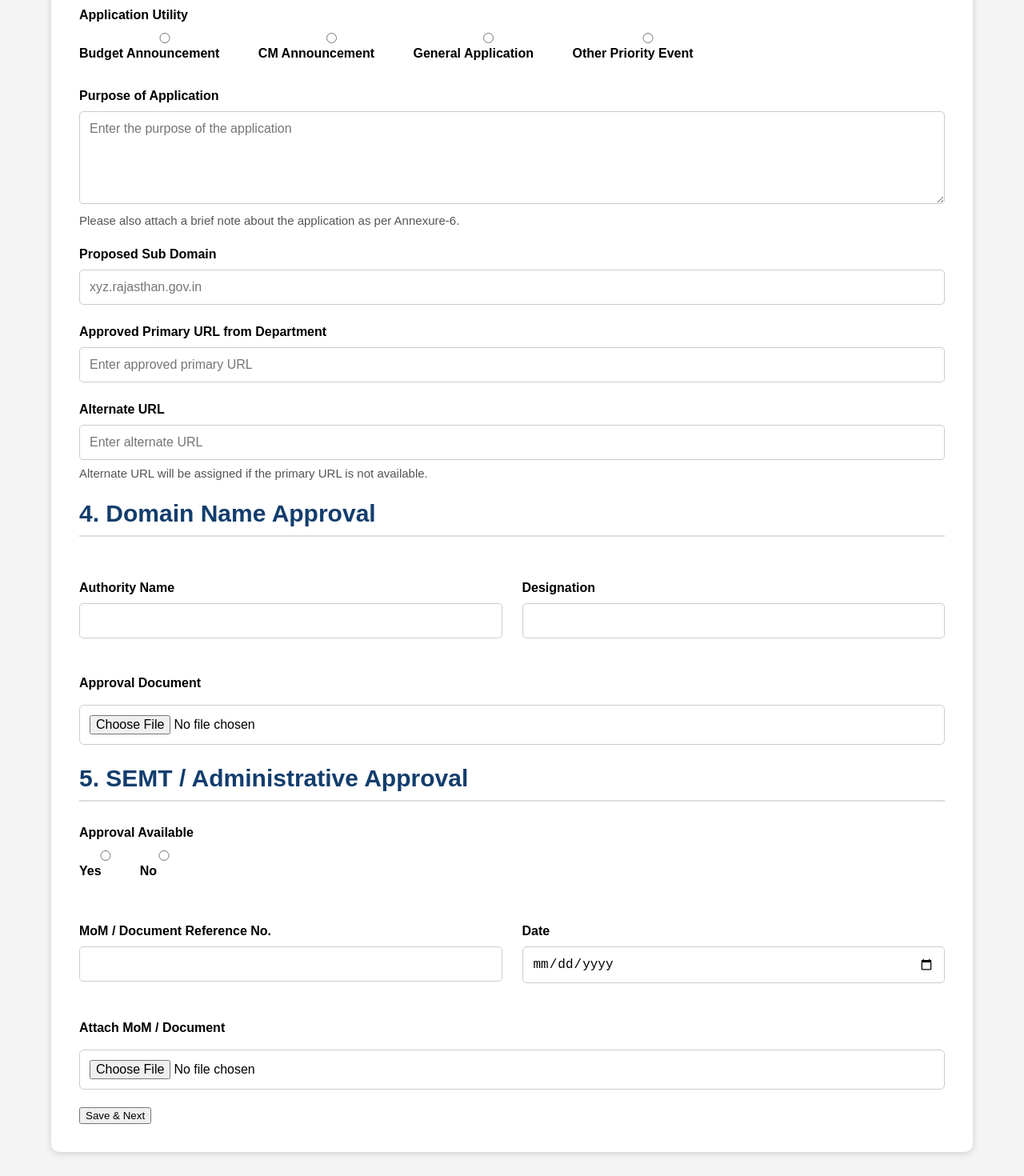
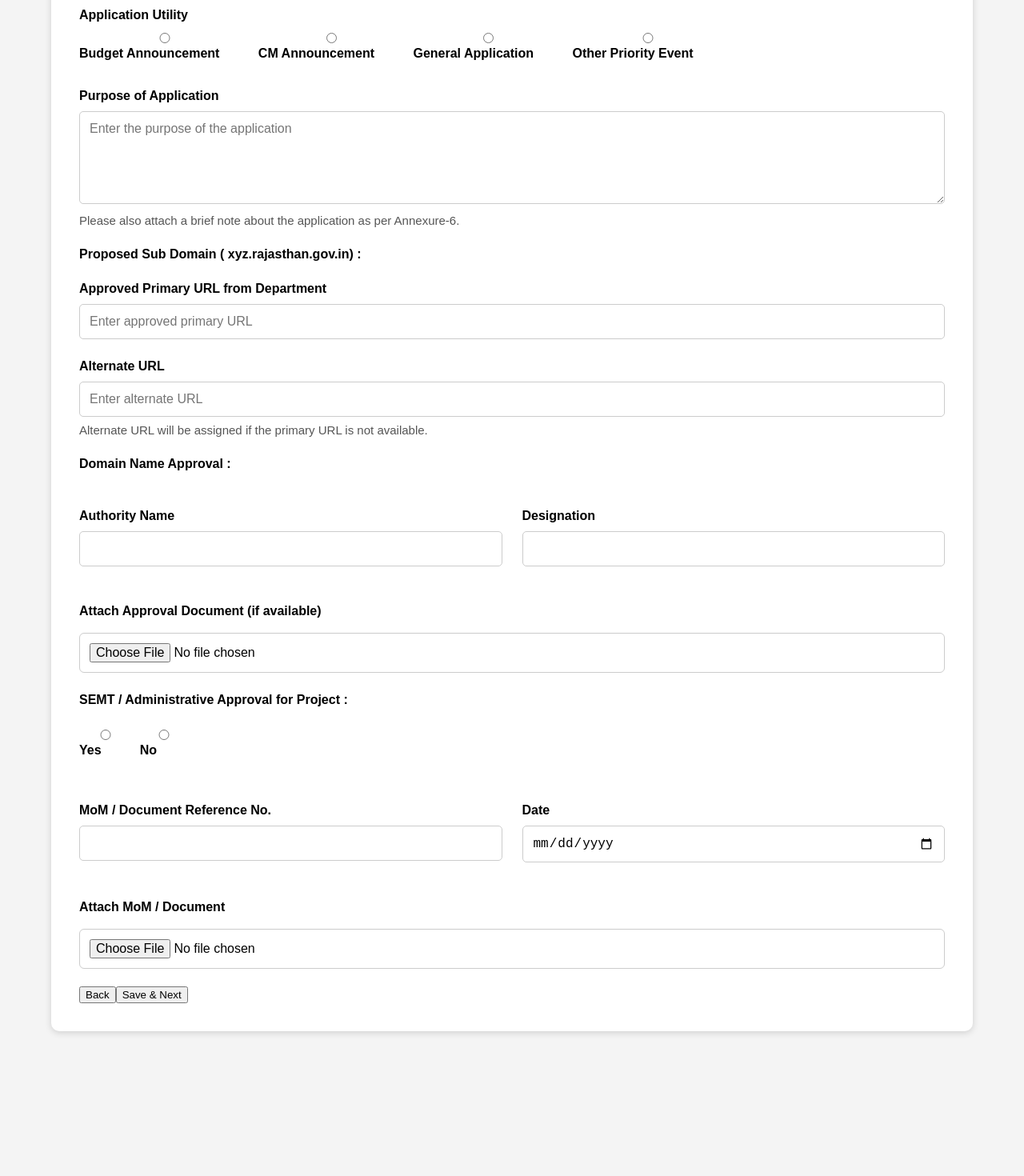
Before and after one commit to Government-website-hosting-form/website_hosting_form, a React (Create React App) app: page /ApplicationDetails in a window 1280 px wide. Shown: the part 615-2085 px from the top of the page at 80% size. After the commit the page ends 1934 px from the top, so only its background shows below. Built offline with nearby package versions, Linux system fonts and the light colour scheme.

Commit message:
button add- back button

```diff
--- a/src/components/FormButtons.js
+++ b/src/components/FormButtons.js
@@ -1,6 +1,21 @@
-function FormButtons({ onNext }) {
+function FormButtons({ showBack, onBack, onNext }) {
+
     return (
+
         <div className="button-group">
+
+            {showBack && (
+
+                <button
+                    type="button"
+                    className="back-btn"
+                    onClick={onBack}
+                >
+                    Back
+                </button>
+
+            )}
+
             <button
                 type="button"
                 className="next-btn"
@@ -8,8 +23,11 @@ function FormButtons({ onNext }) {
             >
                 Save & Next
             </button>
+
         </div>
+
     );
+
 }
 
 export default FormButtons;
--- a/src/pages/ApplicationDetails.js
+++ b/src/pages/ApplicationDetails.js
@@ -9,6 +9,9 @@ function ApplicationDetails() {
   function Nextpage() {
     navigate("/maindetails");
   }
+  function Backpage() {
+    navigate("/organization");
+  }
 
   return (
     <Layout>
@@ -16,7 +19,7 @@ function ApplicationDetails() {
       <div className="form-container">
 
         <h2 className="section-heading">
-           Application Details
+           Application Details (Annexure-2)
         </h2>
 
         <div className="form-row">
@@ -73,11 +76,7 @@ function ApplicationDetails() {
         </div>
 
         <div className="form-row">
-          <label>Proposed Sub Domain</label>
-          <input
-            type="text"
-            placeholder="xyz.rajasthan.gov.in"
-          />
+          <label>Proposed Sub Domain ( xyz.rajasthan.gov.in) :</label>
         </div>
 
         <div className="form-row">
@@ -100,9 +99,9 @@ function ApplicationDetails() {
           </p>
         </div>
 
-        <h2 className="section-heading">
-          4. Domain Name Approval
-        </h2>
+        <div className="form-row">
+          <label>Domain Name Approval :</label>
+        </div>
 
         <div className="two-column">
 
@@ -119,16 +118,16 @@ function ApplicationDetails() {
         </div>
 
         <div className="form-row">
-          <label>Approval Document</label>
+          <label>Attach Approval Document (if available)</label>
           <input type="file" />
         </div>
 
-        <h2 className="section-heading">
-          5. SEMT / Administrative Approval
-        </h2>
+        <div className="form-row">
+          <label>SEMT / Administrative Approval for Project :</label>
+        </div>
+
 
         <div className="form-row">
-          <label>Approval Available</label>
 
           <div className="radio-group">
             <label><input type="radio" name="approval" /> Yes</label>
@@ -157,11 +156,11 @@ function ApplicationDetails() {
 
       </div>
 
-      <FormButtons
-        showBack={true}
-        onBack={() => navigate("/organization")}
-        onNext={Nextpage}
-      />
+     <FormButtons
+    showBack={true}
+    onBack={Backpage}
+    onNext={Nextpage}
+/>
 
     </Layout>
   );
--- a/src/pages/LandingPage.css
+++ b/src/pages/LandingPage.css
@@ -1,8 +1,9 @@
 .landing-text {
-    font-size: 24px;
+    font-size: 20px;
     color: #333;
     margin-bottom: 30px;
     line-height: 1.6;
+
 }
 
 .start-button {
--- a/src/pages/MainDetails.jsx
+++ b/src/pages/MainDetails.js
@@ -6,8 +6,6 @@ function MainDetails() {
 
   return (
     <Layout>
-
-
       <h2 className="section-heading">
      Application Developed by
       </h2>
@@ -133,6 +131,7 @@ function MainDetails() {
 
 
     </Layout>
+
   );
 }
 
--- a/src/pages/OrganizationDetails.js
+++ b/src/pages/OrganizationDetails.js
@@ -13,7 +13,7 @@ function OrganizationDetails() {
   return (
     <Layout>
       <h2 className="section-heading">
-        2. Organization Details
+        Organization Details (Annexure-1)
       </h2>
 
       <div className="form-row">
@@ -32,28 +32,47 @@ function OrganizationDetails() {
 
           <label>
             <input type="radio" name="orgType" value="government" />
-            Government Department
+           Departments of Governement of Rajasthan
+
           </label>
 
           <label>
             <input type="radio" name="orgType" value="psu" />
-            PSU
+            Departments/PSU/Agency/Organization of other State Government
+
           </label>
 
           <label>
             <input type="radio" name="orgType" value="startup" />
-            Startup
+            Departments/PSU/Agency/Organization of Central Governmen
           </label>
 
           <label>
             <input type="radio" name="orgType" value="msme" />
-            MSME
+            Startups registered under iStart
           </label>
 
           <label>
             <input type="radio" name="orgType" value="other" />
-            Other
+             Startups of other State/ Central Govt.
           </label>
+
+           <label>
+            <input type="radio" name="orgType" value="other" />
+             MSME Orgarization
+          </label>
+
+           <label>
+            <input type="radio" name="orgType" value="other" />
+             Large Enterprise
+          </label>
+
+
+           <label>
+            <input type="radio" name="orgType" value="other" />
+             Indivisuals / Other
+          </label>
+
 
         </div>
       </div>
@@ -61,7 +80,7 @@ function OrganizationDetails() {
       <div className="two-column">
 
         <div className="form-row">
-          <label>Nodal Officer</label>
+          <label>Name of Nodal Officer</label>
 
           <input
             type="text"
@@ -92,7 +111,7 @@ function OrganizationDetails() {
         </div>
 
         <div className="form-row">
-          <label>Office Phone</label>
+          <label>Phone No. (Office)</label>
 
           <input
             type="tel"
@@ -105,7 +124,7 @@ function OrganizationDetails() {
       <div className="two-column">
 
         <div className="form-row">
-          <label>Mobile Number</label>
+          <label>Phone No. (Mobile)</label>
 
           <input
             type="tel"
```
Also changed, not shown: src/pages/CertificateDetails.js (+10 -3 lines). Lines whose indentation alone changed are shown as unchanged.
